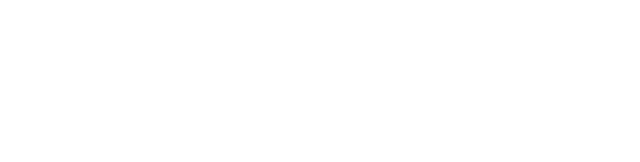
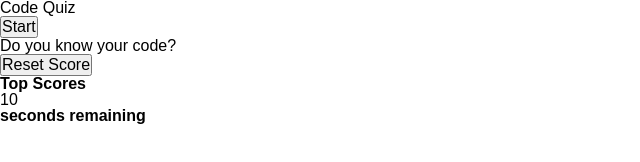
Before and after one commit to MaestroLuu/Timed-Code-Quiz, a plain HTML site: page index.html in a window 1280 px wide. Shown: the whole page, without its empty margins (0-640 px from the left). Drawn offline with Linux system fonts and the light colour scheme.

Commit message:
structured index.html; created reset.css

```diff
--- /dev/null
+++ b/assets/css/reset.css
@@ -0,0 +1,29 @@
+* {
+    margin: 0;
+    padding: 0;
+    box-sizing: border-box;
+  }
+
+  html {
+    height: 100%;
+  }
+
+  body {
+    min-height: 100%;
+    line-height: 1;
+    font-family: sans-serif;
+  }
+
+  h1, h2, h3, h4, h5, h6 {
+    font-size: 100%;
+  }
+
+  input, select, option, optgroup, textarea, button,
+  pre, code {
+    font-size: 100%;
+    font-family: inherit;
+  }
+
+  ol, ul {
+    list-style: none;
+  }
--- a/index.html
+++ b/index.html
@@ -4,9 +4,46 @@
     <meta charset="UTF-8">
     <meta http-equiv="X-UA-Compatible" content="IE=edge">
     <meta name="viewport" content="width=device-width, initial-scale=1.0">
-    <title>Document</title>
+    <link rel="stylesheet" href="./assets/css/reset.css" />
+    <link rel="stylesheet" href="./assets/css/style.css" />
+    <title>Timed Code Quiz</title>
 </head>
 <body>
+    <header>
+        <div class="large-font">Code Quiz</div>
+        <button class="start-button">Start</button>
+    </header>
 
+    <main>
+        <section>
+            <div class="question-box">
+                <div class="questions">Do you know your code?</div>
+            </div>
+        </section>
+
+        <section>
+            <div class="results">
+                <button class="reset-button">Reset Score</button>
+                <div class="scores">
+                    <h2>Top Scores</h2>
+                    <ol>
+                        <li></li>
+                    </ol>
+                </div>
+                <div class="timer">
+                    <div class="timer-text">
+                        <div class="large-font timer-count">10</div>
+                        <h3>seconds remaining</h3>
+                    </div>
+                </div>
+            </div>
+        </section>
+
+    </main>
+
+
+    <footer>
+
+    </footer>
 </body>
 </html>
```
